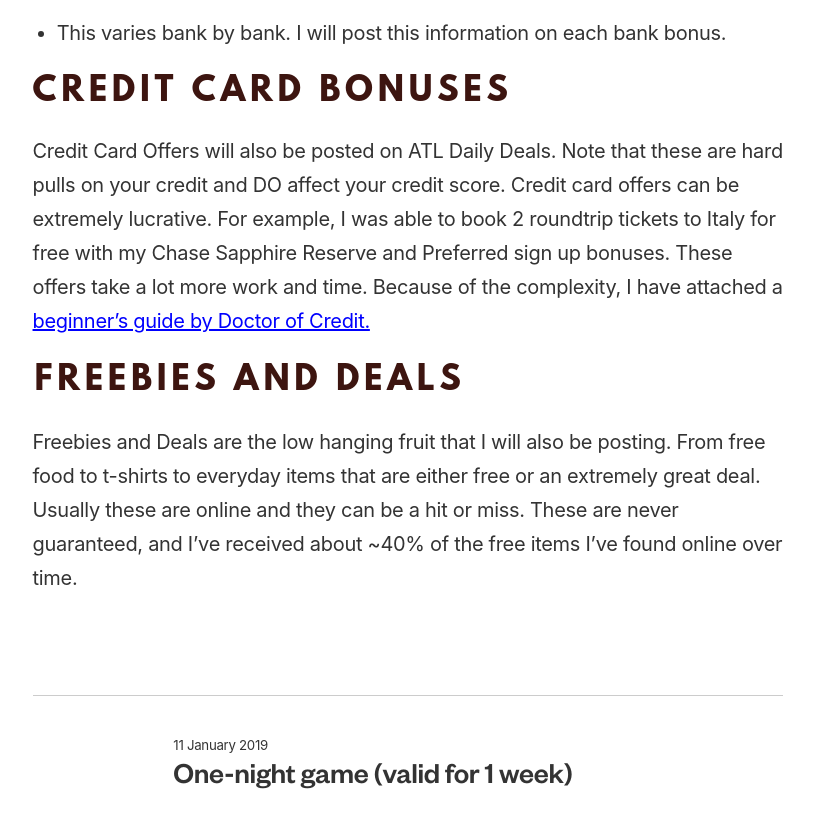
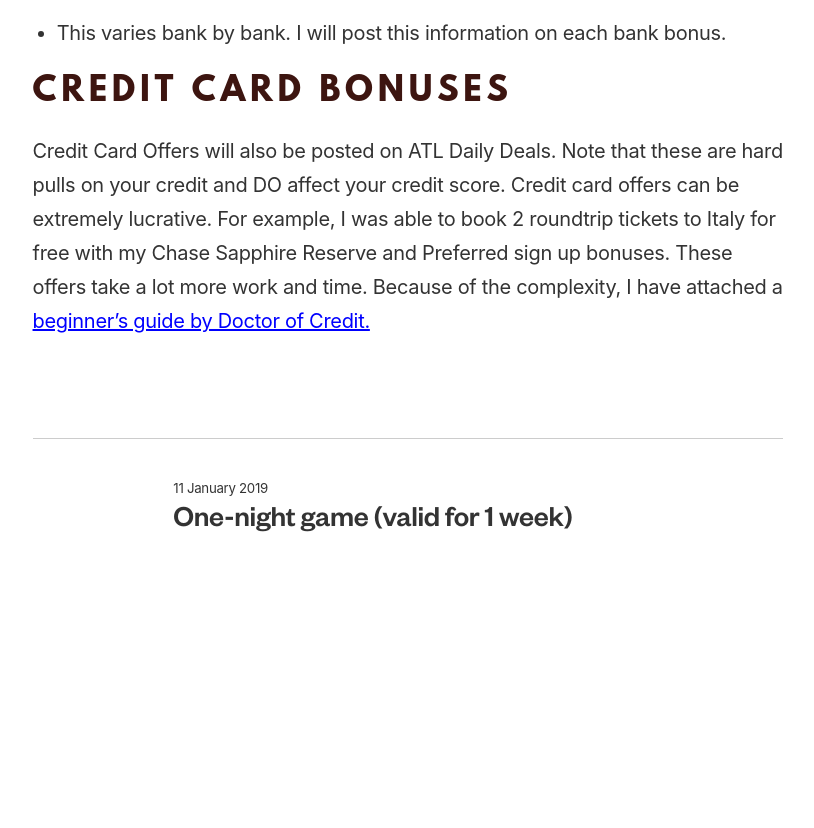
Before and after one commit to ohiosveryown/atldeals, a Jekyll site: the page built from _posts/2019-01-11-introduction-to-bank-bonuses-and-more.markdown, in a window 1280 px wide and 900 px high, scrolled down 2951 px. Shown: the top 828 px of the window, without its empty margins (232-1046 px from the left). Built offline with Jekyll 4.4.1, drawn with Linux system fonts in a browser that asks for light colours; after the commit the page ends 3594 px from its top, so only the background shows below that.

Commit message:
Updated Introduction To Bank Bonuses And More

```diff
--- a/_posts/2019-01-11-introduction-to-bank-bonuses-and-more.markdown
+++ b/_posts/2019-01-11-introduction-to-bank-bonuses-and-more.markdown
@@ -52,7 +52,3 @@ Many friends and family ask how they can make passive income outside of their no
 ![Titles Credit-b82df3.png](/uploads/Titles%20Credit-b82df3.png)
 
 Credit Card Offers will also be posted on ATL Daily Deals. Note that these are hard pulls on your credit and DO affect your credit score. Credit card offers can be extremely lucrative. For example, I was able to book 2 roundtrip tickets to Italy for free with my Chase Sapphire Reserve and Preferred sign up bonuses. These offers take a lot more work and time. Because of the complexity, I have attached a [beginner’s guide by Doctor of Credit.](https://www.doctorofcredit.com/credit-card-reference-pages/)
-
-![Titles - Copy (2).png](/uploads/Titles%20-%20Copy%20(2).png)
-
-Freebies and Deals are the low hanging fruit that I will also be posting. From free food to t-shirts to everyday items that are either free or an extremely great deal. Usually these are online and they can be a hit or miss. These are never guaranteed, and I’ve received about \~40% of the free items I’ve found online over time.
```
